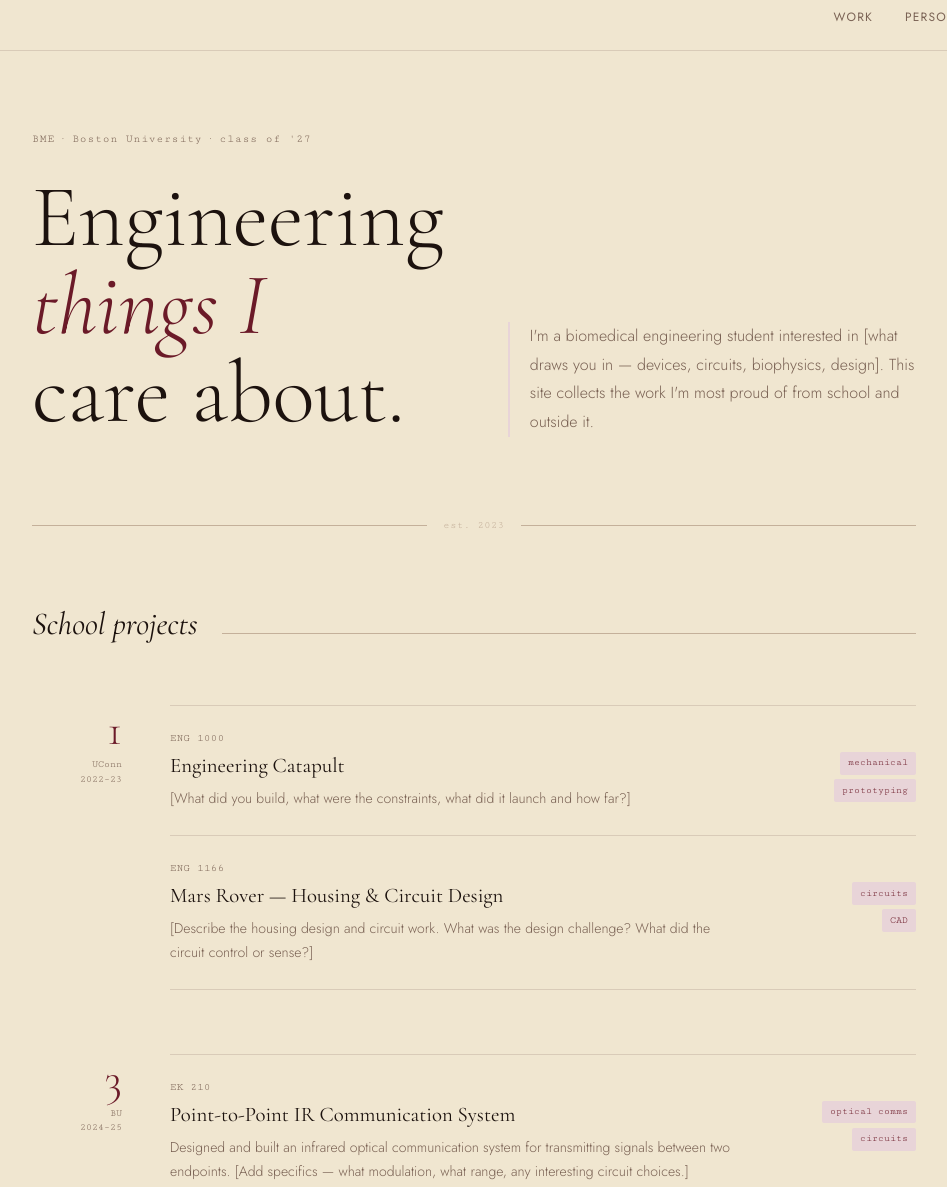
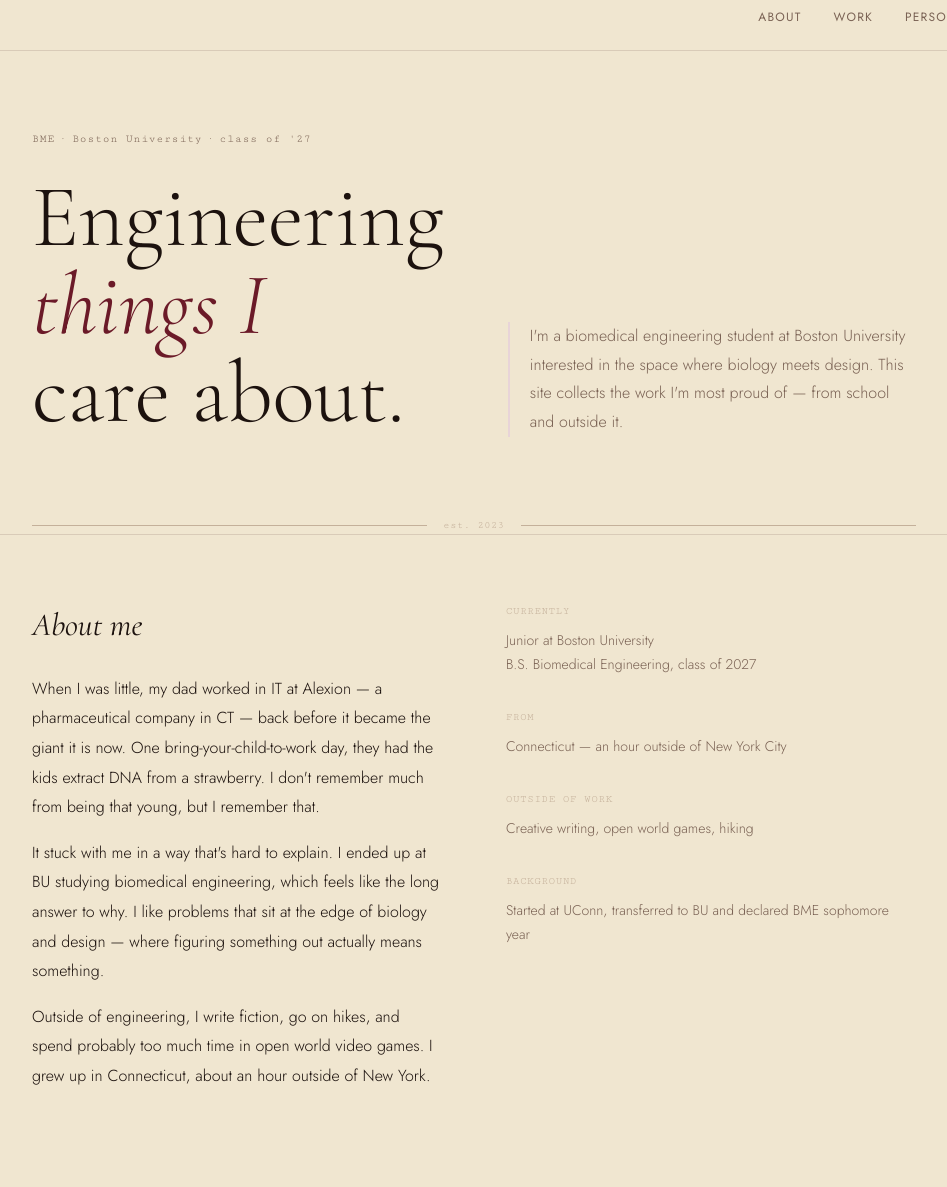
Before and after one commit to ashleydhar/BME-Portfolio, a plain HTML site: page index.html in a window 1280 px wide. Shown: the part 18-1205 px from the top of the page, without its empty margins (166-1113 px from the left). Drawn offline with nearby package versions, Linux system fonts and the light colour scheme.

Commit message:
add portfolio

```diff
--- a/index.html
+++ b/index.html
@@ -3,7 +3,7 @@
 <head>
   <meta charset="UTF-8" />
   <meta name="viewport" content="width=device-width, initial-scale=1.0" />
-  <title>Ashley — Engineering Portfolio</title>
+  <title>Ashley Dhar — Engineering Portfolio</title>
   <link rel="preconnect" href="https://fonts.googleapis.com" />
   <link href="https://fonts.googleapis.com/css2?family=Cormorant+Garamond:ital,wght@0,300;0,400;0,500;1,300;1,400&family=Jost:wght@300;400;500&family=Cutive+Mono&display=swap" rel="stylesheet" />
   <style>
@@ -330,6 +330,65 @@
       color: var(--wine);
     }
 
+    .about-wrap {
+      max-width: 980px;
+      margin: 0 auto;
+      padding: 4rem 3rem;
+      display: grid;
+      grid-template-columns: 1fr 1fr;
+      gap: 4rem;
+      border-top: 1px solid var(--border);
+    }
+
+    .about-wrap h2 {
+      font-family: 'Cormorant Garamond', serif;
+      font-size: 2rem;
+      font-weight: 400;
+      font-style: italic;
+      margin-bottom: 1.5rem;
+    }
+
+    .about-main p {
+      font-size: 1rem;
+      font-weight: 300;
+      line-height: 1.85;
+      color: var(--text);
+      margin-bottom: 1rem;
+    }
+
+    .about-main p:last-child { margin-bottom: 0; }
+
+    .about-aside {
+      padding-top: 0.25rem;
+    }
+
+    .aside-block {
+      margin-bottom: 2rem;
+    }
+
+    .aside-block:last-child { margin-bottom: 0; }
+
+    .aside-label {
+      font-family: 'Cutive Mono', monospace;
+      font-size: 0.65rem;
+      color: var(--rule);
+      letter-spacing: 0.08em;
+      text-transform: uppercase;
+      display: block;
+      margin-bottom: 0.6rem;
+    }
+
+    .aside-block p {
+      font-size: 0.875rem;
+      color: var(--muted);
+      font-weight: 300;
+      line-height: 1.7;
+    }
+
+    @media (max-width: 680px) {
+      .about-wrap { grid-template-columns: 1fr; gap: 2rem; padding: 3rem 1.5rem; }
+    }
+
     @media (max-width: 680px) {
       nav { padding: 1rem 1.5rem; }
       nav ul { gap: 1.25rem; }
@@ -348,8 +407,9 @@
 <body>
 
   <nav>
-    <span class="nav-name">ashley [last name]</span>
+    <span class="nav-name">ashley dhar</span>
     <ul>
+      <li><a href="#about">about</a></li>
       <li><a href="#school">work</a></li>
       <li><a href="#personal">personal</a></li>
       <li><a href="#contact">contact</a></li>
@@ -363,14 +423,52 @@
     </div>
     <div class="hero-right">
       <p>
-        I'm a biomedical engineering student interested in [what draws you in — devices, circuits, biophysics, design].
-        This site collects the work I'm most proud of from school and outside it.
+        I'm a biomedical engineering student at Boston University interested in the space where biology meets design.
+        This site collects the work I'm most proud of — from school and outside it.
       </p>
     </div>
   </div>
 
   <div class="hero-divider">
     <hr /><span>est. 2023</span><hr />
+  </div>
+
+  <div class="about-wrap" id="about">
+    <div class="about-main">
+      <h2>About me</h2>
+      <p>
+        When I was little, my dad worked in IT at Alexion — a pharmaceutical company in CT — back before it became the giant it is now.
+        One bring-your-child-to-work day, they had the kids extract DNA from a strawberry. I don't remember much from being that young,
+        but I remember that.
+      </p>
+      <p>
+        It stuck with me in a way that's hard to explain. I ended up at BU studying biomedical engineering,
+        which feels like the long answer to why. I like problems that sit at the edge of biology and design —
+        where figuring something out actually means something.
+      </p>
+      <p>
+        Outside of engineering, I write fiction, go on hikes, and spend probably too much time in open world video games.
+        I grew up in Connecticut, about an hour outside of New York.
+      </p>
+    </div>
+    <div class="about-aside">
+      <div class="aside-block">
+        <span class="aside-label">currently</span>
+        <p>Junior at Boston University<br />B.S. Biomedical Engineering, class of 2027</p>
+      </div>
+      <div class="aside-block">
+        <span class="aside-label">from</span>
+        <p>Connecticut — an hour outside of New York City</p>
+      </div>
+      <div class="aside-block">
+        <span class="aside-label">outside of work</span>
+        <p>Creative writing, open world games, hiking</p>
+      </div>
+      <div class="aside-block">
+        <span class="aside-label">background</span>
+        <p>Started at UConn, transferred to BU and declared BME sophomore year</p>
+      </div>
+    </div>
   </div>
 
   <div class="section-wrap" id="school">
@@ -489,7 +587,7 @@
   </div>
 
   <footer>
-    <span>ashley [last name] · 2025</span>
+    <span>ashley dhar · 2025</span>
     <span class="footer-mark">made by me</span>
     <span>boston, ma</span>
   </footer>
```
